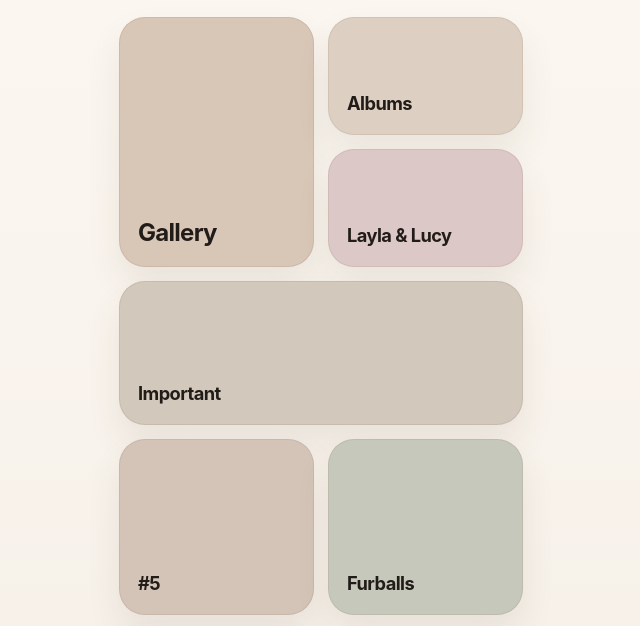
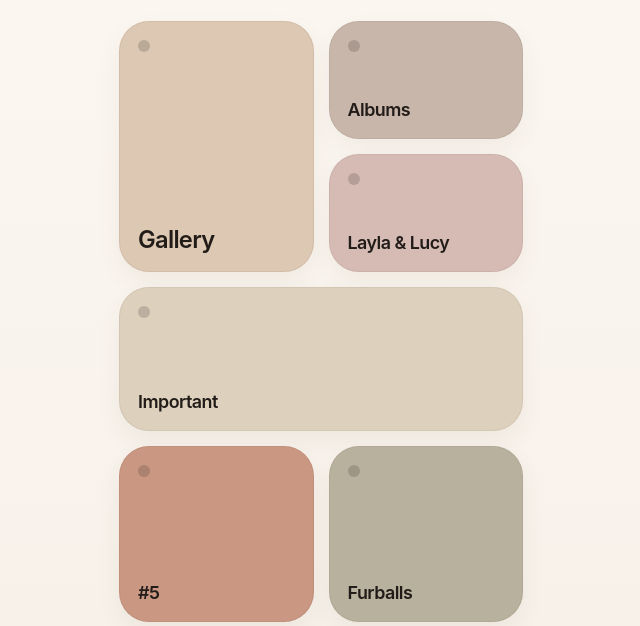
Before and after one commit to juliemgustin-beep/julie-photos, a plain HTML site: page index.html in a window 1280 px wide. Shown: the part 160-786 px from the top of the page, without its empty margins (319-959 px from the left). Drawn offline with Linux system fonts and the light colour scheme.

Commit message:
Add files via upload

```diff
--- a/index.html
+++ b/index.html
@@ -27,12 +27,14 @@
       <section class="editorial-grid" aria-label="Photo destinations">
         <a class="card card-hero" href="https://photos.google.com" target="_blank" rel="noreferrer">
           <span class="card-copy">
+            <span class="card-accent" aria-hidden="true"></span>
             <span class="card-label">Gallery</span>
           </span>
         </a>
 
         <a class="card card-stack-one" href="https://photos.google.com/albums" target="_blank" rel="noreferrer">
           <span class="card-copy">
+            <span class="card-accent" aria-hidden="true"></span>
             <span class="card-label">Albums</span>
           </span>
         </a>
@@ -44,6 +46,7 @@
           rel="noreferrer"
         >
           <span class="card-copy">
+            <span class="card-accent" aria-hidden="true"></span>
             <span class="card-label">Layla &amp; Lucy</span>
           </span>
         </a>
@@ -55,6 +58,7 @@
           rel="noreferrer"
         >
           <span class="card-copy">
+            <span class="card-accent" aria-hidden="true"></span>
             <span class="card-label">Important</span>
           </span>
         </a>
@@ -66,6 +70,7 @@
           rel="noreferrer"
         >
           <span class="card-copy">
+            <span class="card-accent" aria-hidden="true"></span>
             <span class="card-label">#5</span>
           </span>
         </a>
@@ -77,6 +82,7 @@
           rel="noreferrer"
         >
           <span class="card-copy">
+            <span class="card-accent" aria-hidden="true"></span>
             <span class="card-label">Furballs</span>
           </span>
         </a>
@@ -88,6 +94,7 @@
           rel="noreferrer"
         >
           <span class="card-copy">
+            <span class="card-accent" aria-hidden="true"></span>
             <span class="card-label">Reid's Photos</span>
           </span>
         </a>
--- a/styles.css
+++ b/styles.css
@@ -4,10 +4,10 @@
   --bg-wash: #fcf8f2;
   --ink: #181513;
   --muted: #7b6d64;
-  --line: rgba(95, 72, 58, 0.1);
-  --shadow: 0 18px 34px rgba(86, 61, 45, 0.09);
-  --shadow-pressed: 0 10px 18px rgba(86, 61, 45, 0.12);
-  --radius-lg: 26px;
+  --line: rgba(95, 72, 58, 0.08);
+  --shadow: 0 10px 24px rgba(86, 61, 45, 0.06);
+  --shadow-pressed: 0 6px 14px rgba(86, 61, 45, 0.08);
+  --radius-lg: 30px;
   --page-padding: clamp(18px, 5vw, 28px);
 }
 
@@ -48,7 +48,7 @@ a {
 }
 
 .app-header {
-  margin-bottom: 20px;
+  margin-bottom: 24px;
 }
 
 .eyebrow {
@@ -78,7 +78,7 @@ h1 {
 .editorial-grid {
   display: grid;
   grid-template-columns: repeat(2, minmax(0, 1fr));
-  gap: 14px;
+  gap: 15px;
   grid-auto-flow: dense;
 }
 
@@ -86,7 +86,7 @@ h1 {
   position: relative;
   display: flex;
   min-height: 168px;
-  align-items: flex-end;
+  align-items: flex-start;
   overflow: hidden;
   border: 1px solid var(--line);
   border-radius: var(--radius-lg);
@@ -101,18 +101,30 @@ h1 {
 }
 
 .card-copy {
-  padding: 18px 18px 20px;
+  display: flex;
+  width: 100%;
+  min-height: 100%;
+  flex-direction: column;
+  justify-content: space-between;
+  padding: 18px;
 }
 
 .card-label {
   display: inline-block;
-  max-width: 11ch;
+  max-width: 12ch;
   color: #221c19;
-  font-size: 1.14rem;
-  font-weight: 650;
-  line-height: 1.08;
+  font-size: 1.12rem;
+  font-weight: 600;
+  line-height: 1.12;
   letter-spacing: -0.03em;
   text-wrap: balance;
+}
+
+.card-accent {
+  width: 12px;
+  height: 12px;
+  border-radius: 999px;
+  background: rgba(34, 28, 25, 0.18);
 }
 
 .card-hero {
@@ -121,8 +133,8 @@ h1 {
 }
 
 .card-hero .card-label {
-  font-size: 1.5rem;
-  max-width: 7ch;
+  font-size: 1.48rem;
+  max-width: 8ch;
 }
 
 .card-stack-one,
@@ -142,31 +154,31 @@ h1 {
 }
 
 .card-hero {
-  background: #d8c6b6;
+  background: #ddc8b3;
 }
 
 .card-stack-one {
-  background: #ddd0c2;
+  background: #c8b6aa;
 }
 
 .card-stack-two {
-  background: #dcc8c6;
+  background: #d6bbb4;
 }
 
 .card-wide {
-  background: #d2c8bb;
+  background: #ddd1bd;
 }
 
 .card-five {
-  background: #d4c4b8;
+  background: #c99782;
 }
 
 .card-banksy {
-  background: #c6c8bb;
+  background: #b8b19d;
 }
 
 .card-family {
-  background: #c8beb4;
+  background: #bcc1b2;
 }
 
 .card:focus-visible {
@@ -185,7 +197,7 @@ h1 {
 @media (hover: hover) {
   .card:hover {
     transform: translateY(-2px);
-    box-shadow: 0 24px 40px rgba(86, 61, 45, 0.12);
+    box-shadow: 0 14px 28px rgba(86, 61, 45, 0.08);
   }
 }
 
```
